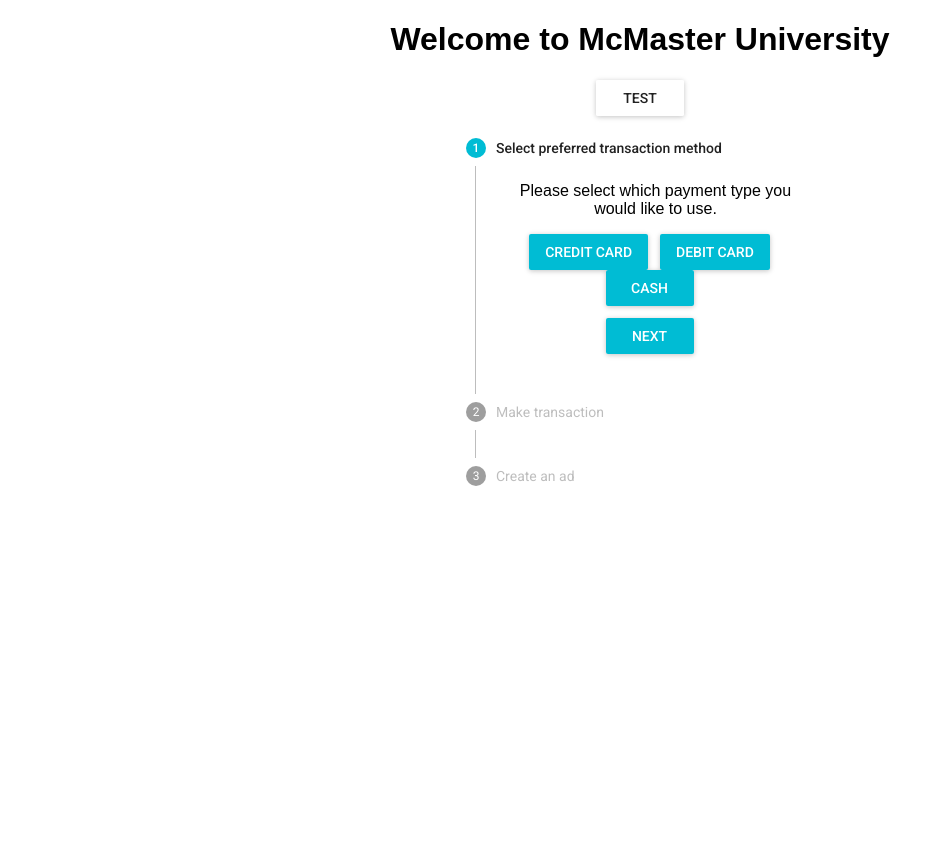
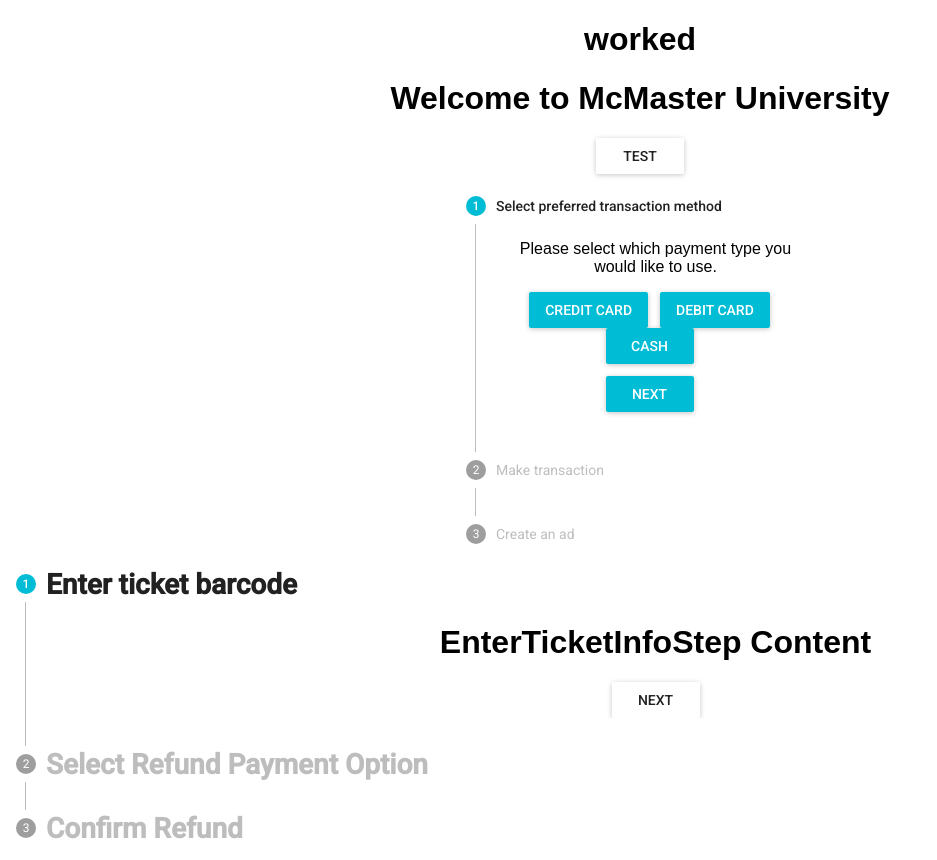
Before and after one commit to cgsheeh/4hc3_parking_meter, a React (Create React App) app: page / in a window 1280 px wide. Shown: the whole page, without its empty margins (0-937 px from the left). Before the commit the page ends 800 px from the top, so only its background shows below. Built offline with nearby package versions, Linux system fonts and the light colour scheme; what react-tap-event-plugin would draw is missing.

Commit message:
Move BuyMenu, RefundMenu to separate files. Begin writing mechanism to switch between menus

```diff
--- a/src/App.js
+++ b/src/App.js
@@ -20,151 +20,9 @@
 import injectTapEventPlugin from 'react-tap-event-plugin';
 injectTapEventPlugin();
 
-class BuyMenu extends Component {
-  constructor(props) {
-    super(props);
-    debugger
-    this.state = {
-      finished: false,
-      stepIndex: 0,
-      paymentType: '',
-    };
-  }
+import BuyMenu from './BuyMenu';
+import RefundMenu from './RefundMenu';
 
-  componentDidUpdate(prevProps, prevState){
-    debugger
-  }
-
-  setPaymentType (event) {
-    const {stepIndex} = this.state;
-    debugger
-    console.log(this.state);
-    this.setState({
-      stepIndex: stepIndex + 1,
-      finished: stepIndex >= 2,
-      paymentType: event,
-    });
-    console.log(this.state.paymentType);
-  };
-
-  handlePrev = () => {
-    const {stepIndex} = this.state;
-    if (stepIndex > 0) {
-      this.setState({stepIndex: stepIndex - 1});
-    }
-  };
-
-
-
-renderStepActions(step) {
-    const {stepIndex} = this.state;
-
-    return (
-      <div style={{margin: '12px 0'}}>
-        <RaisedButton
-          label={stepIndex === 2 ? 'Finish' : 'Next'}
-          disableTouchRipple={true}
-          disableFocusRipple={true}
-          primary={true}
-          onTouchTap={this.handleNext}
-          style={{marginRight: 12}}
-        />
-        {step > 0 && (
-          <FlatButton
-            label="Back"
-            disabled={stepIndex === 0}
-            disableTouchRipple={true}
-            disableFocusRipple={true}
-            onTouchTap={this.handlePrev}
-          />
-        )}
-      </div>
-    );
-  }
-
-  render() {
-    const {finished, stepIndex} = this.state;
-
-    return (
-      <div className="BuyMenu" style={{maxWidth: 380, maxHeight: 400, margin: 'auto'}}>
-        <Stepper activeStep={stepIndex} orientation="vertical">
-          <Step>
-            <StepLabel>Select preferred transaction method</StepLabel>
-            <StepContent>
-              <p>
-                Please select which payment type you would like to use.
-              </p>
-              <div>
-
-              </div>
-
-                <RaisedButton
-                  label={'Credit Card'}
-                  disableTouchRipple={true}
-                  disableFocusRipple={true}
-                  primary={true}
-                  testValue={"Testing this shit"}
-                  onTouchTap={() => this.setPaymentType("credit")}
-
-                  style={{marginRight: 12}}
-                />
-                <RaisedButton
-                  label={'Debit Card'}
-                  disableTouchRipple={true}
-                  disableFocusRipple={true}
-                  primary={true}
-                  onTouchTap={() => this.setPaymentType("debit")}
-                  style={{marginRight: 12}}
-                />
-                <RaisedButton
-                  label={'Cash'}
-                  disableTouchRipple={true}
-                  disableFocusRipple={true}
-                  primary={true}
-                  onTouchTap={() => this.setPaymentType("coin")}
-                  style={{marginRight: 12}}
-                />
-
-              {this.renderStepActions(0)}
-            </StepContent>
-          </Step>
-          <Step>
-            <StepLabel>Make transaction</StepLabel>
-            <StepContent>
-              <p>Please insert your </p>
-              {this.renderStepActions(1)}
-            </StepContent>
-          </Step>
-          <Step>
-            <StepLabel>Create an ad</StepLabel>
-            <StepContent>
-              <p>
-                Try out different ad text to see what brings in the most customers,
-                and learn how to enhance your ads using features like ad extensions.
-                If you run into any problems with your ads, find out how to tell if
-                they're running and how to resolve approval issues.
-              </p>
-              {this.renderStepActions(2)}
-            </StepContent>
-          </Step>
-        </Stepper>
-        {finished && (
-          <p style={{margin: '20px 0', textAlign: 'center'}}>
-            <a
-              href="#"
-              onClick={(event) => {
-                event.preventDefault();
-                this.setState({stepIndex: 0, finished: false});
-              }}
-            >
-              Click here
-            </a> to reset the example.
-          </p>
-        )}
-      </div>
-    );
-  }
-}
 
 class MainMenuHeader extends Component {
   render() {
@@ -180,7 +38,7 @@
 class MainMenuBuy extends Component {
   render() {
     return (
-      <div classname="MainMenuBuy">
+      <div className="MainMenuBuy">
 
       </div>
     )
@@ -197,18 +55,67 @@
   }
 }
 
+
 class App extends Component {
-  render() {
+  constructor(props) {
+    super(props);
+    this.state = {
+      current_menu: 'main',
+    };
+  }
+
+  render_refund_menu() {
+    return (
+      <div className="App">
+        <MuiThemeProvider>
+          <RefundMenu />
+        </MuiThemeProvider>
+      </div>
+    );
+  }
+
+  render_buy_menu() {
+    return (
+      <div className="App">
+        <MuiThemeProvider>
+          <BuyMenu />
+        </MuiThemeProvider>
+      </div>
+    );
+  }
+
+  render_main_menu() {
+    let { current_menu } = this.state;
     return (
       <MuiThemeProvider>
         <div className="App">
+          <h1>{current_menu == 'main' ? 'worked' : 'not'}</h1>
           <MainMenuHeader header_name="Welcome to McMaster University"/>
           <MainMenuBuy />
           <MainMenuOptions />
           <BuyMenu />
+          <RefundMenu />
         </div>
       </MuiThemeProvider>
     );
+  }
+
+  render() {
+    let { current_menu } = this.state;
+    if (current_menu == 'main'){
+      console.log('Rendering main menu');
+      return this.render_main_menu();
+    }
+
+    else if (current_menu == 'buy'){
+      console.log('Rendering buy menu');
+      return this.render_buy_menu();
+    }
+
+    else if (current_menu == 'refund'){
+      console.log('Rendering refund menu');
+      return this.render_refund_menu();
+    }
   }
 }
 
--- /dev/null
+++ b/src/BuyMenu.js
@@ -0,0 +1,152 @@
+import React, { Component } from 'react';
+import './App.css';
+import RaisedButton from 'material-ui/RaisedButton';
+import {
+  Step,
+  Stepper,
+  StepLabel,
+  StepContent,
+} from 'material-ui/Stepper';
+import FlatButton from 'material-ui/FlatButton';
+
+
+class BuyMenu extends Component {
+  constructor(props) {
+    super(props);
+    this.state = {
+      finished: false,
+      stepIndex: 0,
+      paymentType: '',
+    };
+  }
+
+  setPaymentType (event) {
+    const {stepIndex} = this.state;
+    console.log(this.state);
+    this.setState({
+      stepIndex: stepIndex + 1,
+      finished: stepIndex >= 2,
+      paymentType: event,
+    });
+    console.log(this.state.paymentType);
+  };
+
+  handlePrev = () => {
+    const {stepIndex} = this.state;
+    if (stepIndex > 0) {
+      this.setState({stepIndex: stepIndex - 1});
+    }
+  };
+
+
+
+renderStepActions(step) {
+    const {stepIndex} = this.state;
+
+    return (
+      <div style={{margin: '12px 0'}}>
+        <RaisedButton
+          label={stepIndex === 2 ? 'Finish' : 'Next'}
+          disableTouchRipple={true}
+          disableFocusRipple={true}
+          primary={true}
+          onTouchTap={this.handleNext}
+          style={{marginRight: 12}}
+        />
+        {step > 0 && (
+          <FlatButton
+            label="Back"
+            disabled={stepIndex === 0}
+            disableTouchRipple={true}
+            disableFocusRipple={true}
+            onTouchTap={this.handlePrev}
+          />
+        )}
+      </div>
+    );
+  }
+
+  render() {
+    const {finished, stepIndex} = this.state;
+
+    return (
+      <div className="BuyMenu" style={{maxWidth: 380, maxHeight: 400, margin: 'auto'}}>
+        <Stepper activeStep={stepIndex} orientation="vertical">
+          <Step>
+            <StepLabel>Select preferred transaction method</StepLabel>
+            <StepContent>
+              <p>
+                Please select which payment type you would like to use.
+              </p>
+              <div>
+
+              </div>
+
+                <RaisedButton
+                  label={'Credit Card'}
+                  disableTouchRipple={true}
+                  disableFocusRipple={true}
+                  primary={true}
+                  onTouchTap={() => this.setPaymentType("credit")}
+
+                  style={{marginRight: 12}}
+                />
+                <RaisedButton
+                  label={'Debit Card'}
+                  disableTouchRipple={true}
+                  disableFocusRipple={true}
+                  primary={true}
+                  onTouchTap={() => this.setPaymentType("debit")}
+                  style={{marginRight: 12}}
+                />
+                <RaisedButton
+                  label={'Cash'}
+                  disableTouchRipple={true}
+                  disableFocusRipple={true}
+                  primary={true}
+                  onTouchTap={() => this.setPaymentType("coin")}
+                  style={{marginRight: 12}}
+                />
+
+              {this.renderStepActions(0)}
+            </StepContent>
+          </Step>
+          <Step>
+            <StepLabel>Make transaction</StepLabel>
+            <StepContent>
+              <p>Please insert your </p>
+              {this.renderStepActions(1)}
+            </StepContent>
+          </Step>
+          <Step>
+            <StepLabel>Create an ad</StepLabel>
+            <StepContent>
+              <p>
+                Try out different ad text to see what brings in the most customers,
+                and learn how to enhance your ads using features like ad extensions.
+                If you run into any problems with your ads, find out how to tell if
+                they're running and how to resolve approval issues.
+              </p>
+              {this.renderStepActions(2)}
+            </StepContent>
+          </Step>
+        </Stepper>
+        {finished && (
+          <p style={{margin: '20px 0', textAlign: 'center'}}>
+            <a
+              href="#"
+              onClick={(event) => {
+                event.preventDefault();
+                this.setState({stepIndex: 0, finished: false});
+              }}
+            >
+              Click here
+            </a> to reset the example.
+          </p>
+        )}
+      </div>
+    );
+  }
+}
+
+export default BuyMenu;
--- /dev/null
+++ b/src/RefundMenu.js
@@ -0,0 +1,114 @@
+import {
+  Step,
+  Stepper,
+  StepLabel,
+  StepContent,
+} from 'material-ui/Stepper';
+import RaisedButton  from 'material-ui/RaisedButton'
+import React, { Component } from 'react';
+
+// Code for entering ticket information
+class EnterTicketInfoStep extends Component {
+	advance_refund_state = () => {
+		this.props.refundStateUpdate({
+			buy_step: 1,
+		});
+	}
+
+	render() {
+		return (
+			<div className="EnterTicketInfoStep">
+	         <h1>EnterTicketInfoStep Content</h1>
+	         <RaisedButton label="Next" onClick={this.advance_refund_state} />
+	         <br />
+	        </div>
+		);
+	}
+}
+
+// Code for selecting how to receive the refund
+class SelectRefundMethodStep extends Component {
+	advance_refund_state = () => {
+		this.props.refundStateUpdate({
+			buy_step: 2,
+		});
+	}
+
+	render() {
+		return (
+			<div>
+	         <h1>SelectRefundMethodStep Content</h1>
+	         <RaisedButton label="Next" onClick={this.advance_refund_state} />
+	        </div>
+		);
+	}
+}
+
+// Code for refund confirmation page
+class ConfirmationStep extends Component {
+	advance_refund_state = () => {
+		this.props.refundStateUpdate({
+			buy_step: 0,
+		});
+	}
+
+	render() {
+		return (
+			<div className="ConfirmationStep">
+	         <h1>ConfirmationStep Content</h1>
+	         <RaisedButton label="Next" onClick={this.advance_refund_state} />
+	        </div>
+		);
+	}
+}
+
+class RefundMenu extends Component {
+  constructor(props) {
+    super(props);
+    this.setState = this.setState.bind(this);
+    this.state = {
+      buy_step: 0,
+      refund_method: null,
+      account: null,
+    };
+  }
+
+  render() {
+    var { buy_step } = this.state;
+    return (
+    	<div className="RefundMenu">
+	      <Stepper activeStep={buy_step} orientation="vertical">
+	      	<Step>
+	      		<StepLabel>
+	            	<h1>Enter ticket barcode</h1>
+	          	</StepLabel>
+	          	<StepContent>
+	          		<EnterTicketInfoStep refundStateUpdate={this.setState} />
+	          	</StepContent>
+	      	</Step>
+
+	      	<Step>
+	      		<StepLabel>
+	            	<h1>Select Refund Payment Option</h1>
+	          	</StepLabel>
+	          	<StepContent>
+	          		<SelectRefundMethodStep refundStateUpdate={this.setState} />
+	          	</StepContent>
+	      	</Step>
+
+	      	<Step>
+	      		<StepLabel>
+	            	<h1>Confirm Refund</h1>
+	          	</StepLabel>
+	          	<StepContent>
+	      			<ConfirmationStep refundStateUpdate={this.setState} />
+	          	</StepContent>
+	      	</Step>
+	      </Stepper>
+      </div>
+    );
+  }
+
+}
+
+export default RefundMenu;
```
Lines whose indentation alone changed are shown as unchanged.
